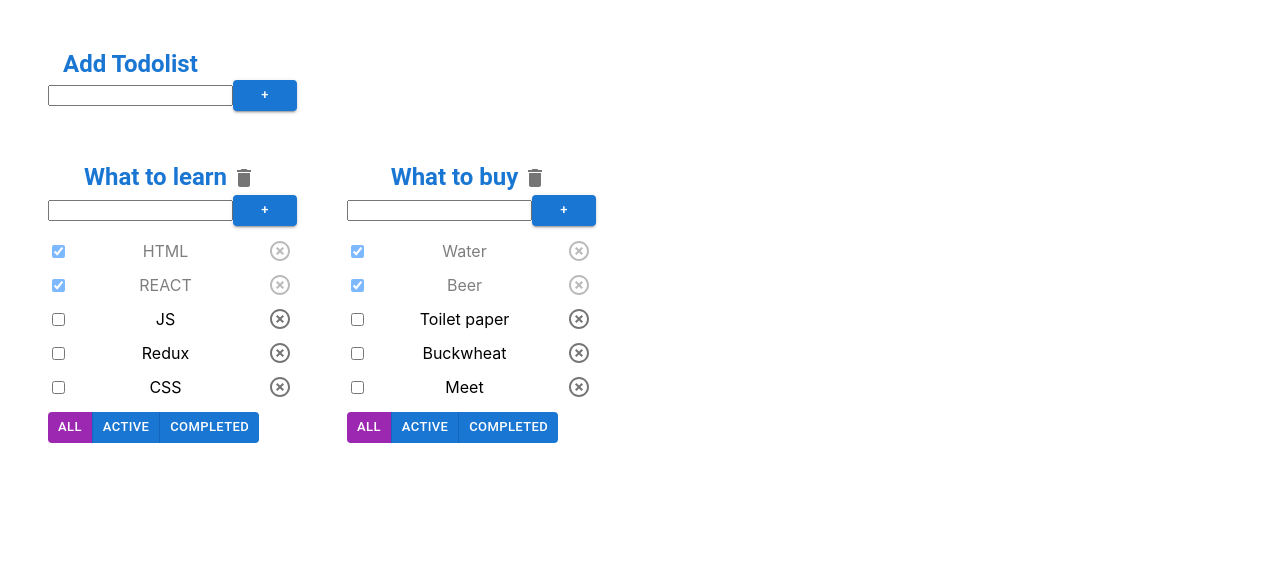
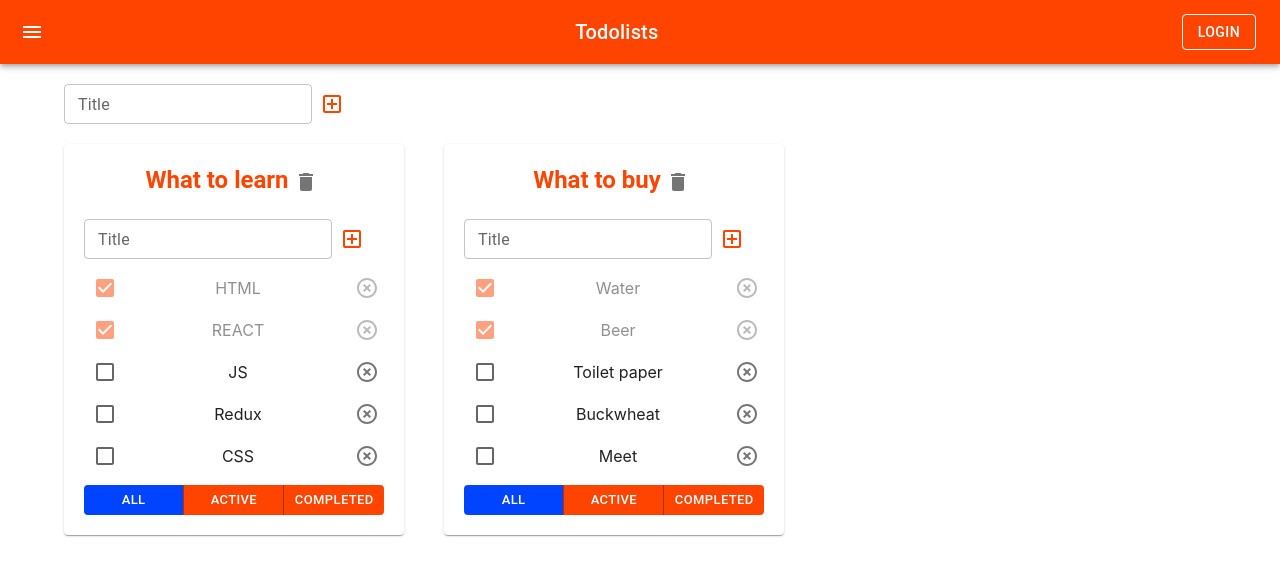
Before and after one commit to kirkade/todolist, a React (Create React App) app: page / in a window 1280 px wide. Shown: the top 576 px of the page. Built offline with nearby package versions, Linux system fonts and the light colour scheme.

Commit message:
finish 3d lesson of Tuesday

```diff
--- a/src/App.css
+++ b/src/App.css
@@ -1,6 +1,6 @@
 .App {
-  margin: 3em;
-  display: inline-block;
+  /*margin: 3em;*/
+  /*display: inline-block;*/
 }
 
 .error {
--- a/src/App.tsx
+++ b/src/App.tsx
@@ -3,7 +3,8 @@ import './App.css'
 import {TaskType, Todolist} from "./Todolist";
 import {v1} from "uuid";
 import {AddItemForm} from "./components/AddItemForm";
-import {Typography} from "@mui/material";
+import {AppBar, Button, Container, Grid, IconButton, Paper, Toolbar, Typography} from "@mui/material";
+import {Menu} from "@mui/icons-material";
 
 
 export type FilterValueType = 'all' | 'active' | 'completed'
@@ -56,16 +57,19 @@ function App() {
     const addTask = (title: string, todolistId: string) => {
         let task = {id: v1(), title: title, isDone: false};
 
-        setTasks({...tasks,
-            [todolistId]:[...tasks[todolistId],task]})
+        setTasks({
+            ...tasks,
+            [todolistId]: [...tasks[todolistId], task]
+        })
     }
     //U:
-    const changeStatus = (id: string, isDone: boolean,todolistId: string) => {
+    const changeStatus = (id: string, isDone: boolean, todolistId: string) => {
 
         // 1st variation
         // setTasks(tasks.map(el => el.id === id ? {...el, isDone: isDone} : el))
-        setTasks({...tasks,
-            [todolistId]: tasks[todolistId].map(t=>t.id === id ? {...t,isDone:isDone} : t)
+        setTasks({
+            ...tasks,
+            [todolistId]: tasks[todolistId].map(t => t.id === id ? {...t, isDone: isDone} : t)
 
         })
 
@@ -77,28 +81,29 @@ function App() {
         // }
     }
     //U:
-    const changeTaskTitle = (id: string,title:string,todolistId: string) => {
-        setTasks({...tasks,
-            [todolistId]: tasks[todolistId].map(t=>t.id === id
-                ? {...t,title:title}
+    const changeTaskTitle = (id: string, title: string, todolistId: string) => {
+        setTasks({
+            ...tasks,
+            [todolistId]: tasks[todolistId].map(t => t.id === id
+                ? {...t, title: title}
                 : t)
         })
     }
     //U:
-    const changeTodolistFilter = (filter: FilterValueType,todolistId: string) => {
-        setTodolists(todolists.map(tl=>tl.id === todolistId ? {...tl, filter:filter} : tl))
+    const changeTodolistFilter = (filter: FilterValueType, todolistId: string) => {
+        setTodolists(todolists.map(tl => tl.id === todolistId ? {...tl, filter: filter} : tl))
     }
     //U:
-    const changeTodolistTitle = (title: string ,todolistId: string) => {
-        setTodolists(todolists.map(tl=>tl.id === todolistId ? {...tl, title:title} : tl))
+    const changeTodolistTitle = (title: string, todolistId: string) => {
+        setTodolists(todolists.map(tl => tl.id === todolistId ? {...tl, title: title} : tl))
     }
     //D:
-    const removeTodolist = (todolistId:string) => {
-        setTodolists(todolists.filter(tl=>tl.id !== todolistId))
+    const removeTodolist = (todolistId: string) => {
+        setTodolists(todolists.filter(tl => tl.id !== todolistId))
         delete tasks[todolistId]
     }
     //U:
-    const getFiltered = (t:Array<TaskType>,filter:FilterValueType) => {
+    const getFiltered = (t: Array<TaskType>, filter: FilterValueType) => {
         let tasksForTodoList = t
 
         if (filter === 'active') {
@@ -111,20 +116,22 @@ function App() {
         return tasksForTodoList
     }
     //C:
-    const addTodolist = (title:string) => {
-        let newTodolistId:string = v1()
+    const addTodolist = (title: string) => {
+        let newTodolistId: string = v1()
         let newTodolist: TodoListType = {
-            id:newTodolistId,
-            title:title,
-            filter:'all'
+            id: newTodolistId,
+            title: title,
+            filter: 'all'
         }
-        setTodolists([...todolists,newTodolist])
-        setTasks({...tasks,[newTodolistId]:[]})
+        setTodolists([...todolists, newTodolist])
+        setTasks({...tasks, [newTodolistId]: []})
     }
 
-    const todolistComponents = todolists.map(tl=>{
+    const todolistComponents = todolists.map(tl => {
 
         return (
+            <Grid item>
+                <Paper style={{width: '300px', padding: '20px'}}>
                     <Todolist
                         removeTask={removeTask}
                         changeTodolistFilter={changeTodolistFilter}
@@ -134,26 +141,42 @@ function App() {
                         changeTaskTitle={changeTaskTitle}
                         changeTodolistTitle={changeTodolistTitle}
 
-                      tasks={getFiltered(tasks[tl.id],tl.filter)}
+                        tasks={getFiltered(tasks[tl.id], tl.filter)}
                         title={tl.title}
                         filter={tl.filter}
                         todolistId={tl.id}
                         key={tl.id}
                     />
+                </Paper>
+            </Grid>
         )
     })
 
     //GUI
     return (
         <div className="App">
-            <div className={'addTodolist'}>
-                <Typography variant={"h5"} align={'left'} marginLeft={'15px'} fontWeight={'bold'} color={'primary'}>
-                    <span>Add Todolist</span>
+
+            <AppBar position="static">
+                <Toolbar style={{justifyContent: "space-between"}}>
+                    <IconButton edge="start" color="inherit" aria-label="menu">
+                        <Menu/>
+                    </IconButton>
+                    <Typography variant="h6">
+                        Todolists
                     </Typography>
-                <AddItemForm addItem={addTodolist} />
-            </div>
+                    <Button color="inherit" variant={"outlined"}>Login</Button>
+                </Toolbar>
+            </AppBar>
 
+            <Container fixed>
+                <Grid container style={{padding: '20px 0'}}>
+                    <AddItemForm addItem={addTodolist}/>
+                </Grid>
+                <Grid container spacing={5}>
                     {todolistComponents}
+                </Grid>
+            </Container>
+
         </div>
     )
 }
--- a/src/Todolist.module.css
+++ b/src/Todolist.module.css
@@ -1,6 +1,7 @@
 .todoBlock {
-    display: inline-block;
-    margin-right: 50px;
+    /*width: 300px;*/
+    /*margin-right: 50px;*/
+    /*margin-top: 50px;*/
 }
 
 .errorMessage {
--- a/src/Todolist.tsx
+++ b/src/Todolist.tsx
@@ -1,10 +1,10 @@
-import React from "react";
+import React, {ChangeEvent} from "react";
 import styles from './Todolist.module.css'
 import {FilterValueType} from "./App";
-import {Checkbox} from "./components/Checkbox";
+
 import {AddItemForm} from "./components/AddItemForm";
 import {EditableSpan} from "./components/EditableSpan";
-import {Button, ButtonGroup, IconButton, List, ListItem, Typography} from "@mui/material";
+import {Button, ButtonGroup, Checkbox, IconButton, List, ListItem, Typography} from "@mui/material";
 import {Delete, HighlightOff} from "@mui/icons-material";
 
 type TodoListType = {
@@ -29,7 +29,6 @@ export type TaskType = {
 
 export const Todolist = (props: TodoListType) => {
 
-
     const onChangeHandler = (elId: string, isDone: boolean, todolistId: string) => {
         props.changeStatus(elId, isDone, todolistId)
     }
@@ -47,13 +46,17 @@ export const Todolist = (props: TodoListType) => {
                 className={el.isDone ? 'isDone' : ''}
                 style={{padding: '0px', justifyContent: 'space-between'}}
             >
-                <Checkbox checked={el.isDone} callback={(isDone) => onChangeHandler(el.id, isDone, props.todolistId)}/>
+                {/*<CheckboxBody checked={el.isDone} callback={(isDone) => onChangeHandler(el.id, isDone, props.todolistId)}/>*/}
+                <Checkbox
+                    checked={el.isDone}
+                    onChange={(event: ChangeEvent<HTMLInputElement>) => onChangeHandler(el.id, event.currentTarget.checked, props.todolistId)}
+                />
+
 
                 <EditableSpan title={el.title} changeTitle={changeTaskTitle}/>
                 <IconButton size={'small'} onClick={onClickHandler}><HighlightOff/></IconButton>
             </ListItem>)
     })
-
 
     const onAllClickHandler = () => {
         props.changeTodolistFilter('all', props.todolistId)
@@ -81,7 +84,8 @@ export const Todolist = (props: TodoListType) => {
 
     return (
         <div className={styles.todoBlock}>
-            <Typography variant={"h5"} align={'center'} fontWeight={'bold'} color={'primary'}>
+            <Typography variant={"h5"} align={'center'} fontWeight={'bold'} color={'primary'}
+                        style={{marginBottom: '20px'}}>
 
                 <EditableSpan title={props.title} changeTitle={changeTodolistTitle}/>
                 <IconButton size={'small'} onClick={removeTodolist}><Delete/></IconButton>
@@ -95,7 +99,7 @@ export const Todolist = (props: TodoListType) => {
             </List>
 
             <div>
-                <ButtonGroup disableElevation variant="contained" size={"small"}>
+                <ButtonGroup disableElevation variant="contained" size={"small"} fullWidth>
                     <Button
                         color={props.filter === 'all' ? 'secondary' : 'primary'}
                         onClick={onAllClickHandler}>All
--- a/src/components/AddItemForm.tsx
+++ b/src/components/AddItemForm.tsx
@@ -1,30 +1,31 @@
-import React, {useState} from 'react';
+import React, {ChangeEvent, useState} from 'react';
 import styles from "../Todolist.module.css";
-import {Button} from "@mui/material";
+import {IconButton, TextField} from "@mui/material";
+import {AddBoxOutlined} from "@mui/icons-material";
 
 type AddItemFormPropsType = {
-    addItem: (title:string) => void
+    addItem: (title: string) => void
 }
 
-export const AddItemForm = (props:AddItemFormPropsType) => {
+export const AddItemForm = (props: AddItemFormPropsType) => {
 
     let [title, setTitle] = useState('')
-    let [error, setError] = useState<string | null>(null)
+    let [error, setError] = useState<boolean | undefined | string>(undefined)
     const trimmedTitle = title.trim()
 
-    const onChangeInputHandler = (event: React.FormEvent<HTMLInputElement>) => {
-        error && setError('You need to have letters in task')
+    const onChangeInputHandler = (event: ChangeEvent<HTMLInputElement>) => {
+        error && setError(true)
         setTitle(event.currentTarget.value)
     }
     const onKeyUpInputHandler = (event: React.KeyboardEvent<HTMLElement>) => {
-        setError(null)
+        setError(undefined)
         if (trimmedTitle !== '') {
             if (event.key === 'Enter') {
                 props.addItem(trimmedTitle)
                 setTitle('')
             }
         } else {
-            setError('You need to have letters in task')
+            setError(true)
         }
     }
     const onClickAddItemHandler = () => {
@@ -32,23 +33,26 @@ export const AddItemForm = (props:AddItemFormPropsType) => {
             props.addItem(trimmedTitle)
             setTitle('')
         } else {
-            setError('You need to have letters in task')
+            setError(true)
         }
     }
 
     return (
         <div>
-            <div>
-                <input
-                    className={error ? styles.error : ''}
-                    value={title}
-                    onChange={onChangeInputHandler}
-                    onKeyUp={onKeyUpInputHandler}
-                />
+            <TextField
+                size={'small'}
+                variant={'outlined'}
+                value={title}
+                onChange={onChangeInputHandler}
+                onKeyUp={onKeyUpInputHandler}
+                label={'Title'}
+                // error={'error'}
+            />
 
-                <Button variant="contained" color={'primary'} size={"small"} onClick={onClickAddItemHandler}>+</Button>
-                {error && <div className={styles.errorMessage}>{error}</div>}
-            </div>
+            <IconButton onClick={onClickAddItemHandler}>
+                <AddBoxOutlined color={'primary'}/>
+            </IconButton>
+            {error && <div className={styles.errorMessage}>{error}</div>}
         </div>
     );
 };
--- a/src/components/Checkbox.tsx
+++ b/src/components/CheckboxBody.tsx
@@ -5,7 +5,7 @@ type PropsType = {
     callback:(isDone:boolean)=>void
 }
 
-export const Checkbox = (props:PropsType) => {
+export const CheckboxBody = (props:PropsType) => {
 
     const onChangeHandler = (event:ChangeEvent<HTMLInputElement>) => {
         props.callback(event.currentTarget.checked)
--- a/src/components/EditableSpan.tsx
+++ b/src/components/EditableSpan.tsx
@@ -1,4 +1,5 @@
-import React, {useState} from 'react';
+import React, {ChangeEvent, useState} from 'react';
+import {TextField} from "@mui/material";
 
 type EditableSpanPropsType = {
     title:string
@@ -22,19 +23,21 @@ export const EditableSpan = (props:EditableSpanPropsType) => {
             props.changeTitle(title)
         }
     }
-    const onChangeInputHandler = (event: React.FormEvent<HTMLInputElement>) => {
+    const onChangeInputHandler = (event: ChangeEvent<HTMLInputElement>) => {
         setTitle(event.currentTarget.value)
     }
 
     return (
         isEditMode
-        ? <input
-            value={title}
-            autoFocus
-            onKeyUp={offEditEnterMode}
-            onBlur={offEditMode}
-            onChange={onChangeInputHandler}
+
+        ? <TextField
+                value={title}
+                autoFocus
+                onKeyUp={offEditEnterMode}
+                onBlur={offEditMode}
+                onChange={onChangeInputHandler}
             />
+
         : <span onDoubleClick={onEditMode}> {props.title}</span>
     );
 };
--- a/src/index.tsx
+++ b/src/index.tsx
@@ -3,8 +3,27 @@ import ReactDOM from 'react-dom';
 import './index.css';
 import App from './App';
 import * as serviceWorker from './serviceWorker';
+import {createTheme, ThemeProvider} from "@mui/material";
 
-ReactDOM.render(<App />,  document.getElementById('root'));
+
+const theme = createTheme({
+    palette: {
+        primary: {
+            main: '#ff4400',
+        },
+        secondary: {
+            main: '#0044ff'
+        },
+    },
+})
+
+ReactDOM.render(
+
+    <ThemeProvider theme={theme}>
+        <App/>
+    </ThemeProvider>
+
+    , document.getElementById('root'));
 
 // If you want your app to work offline and load faster, you can change
 // unregister() to register() below. Note this comes with some pitfalls.
```
Lines whose indentation alone changed are shown as unchanged.
